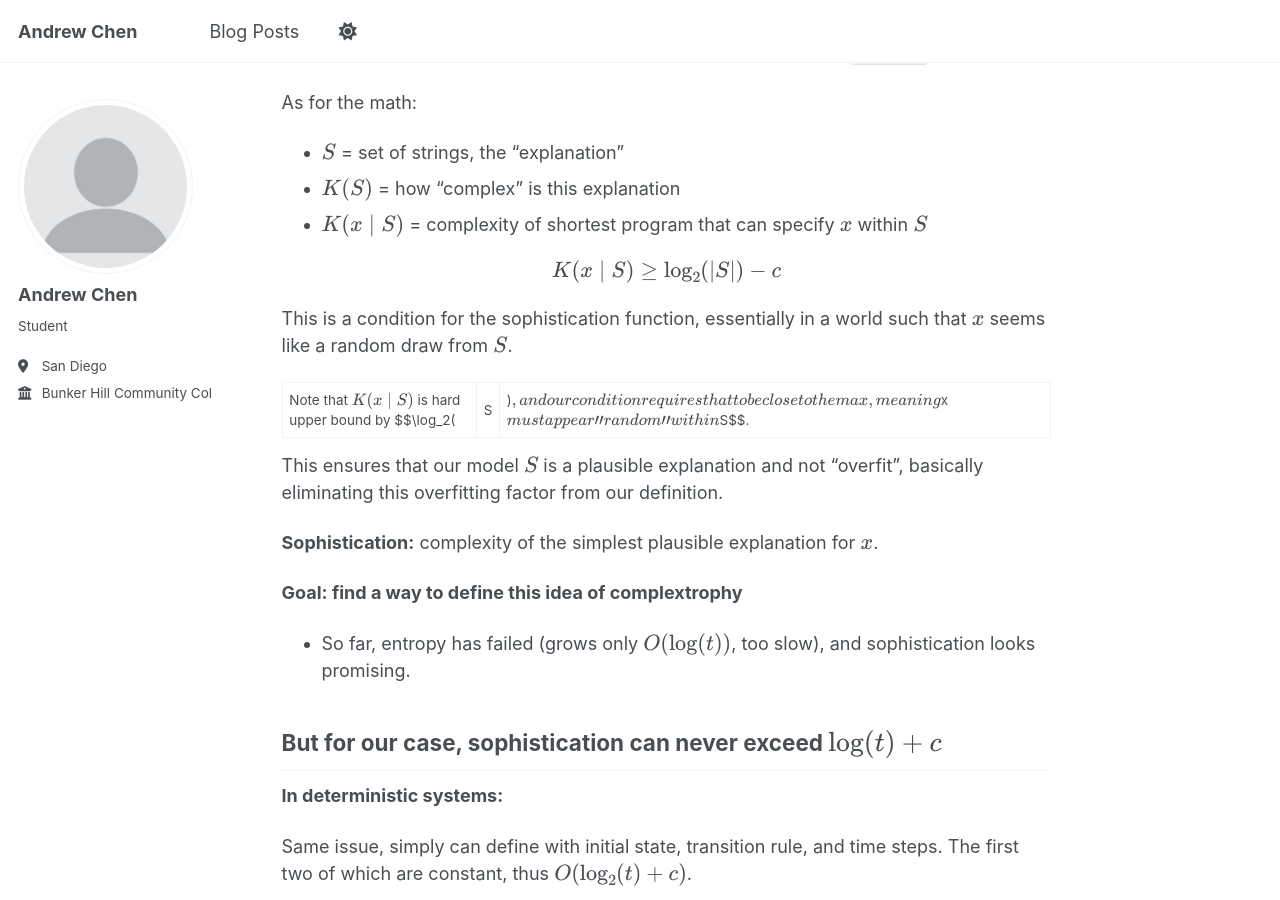
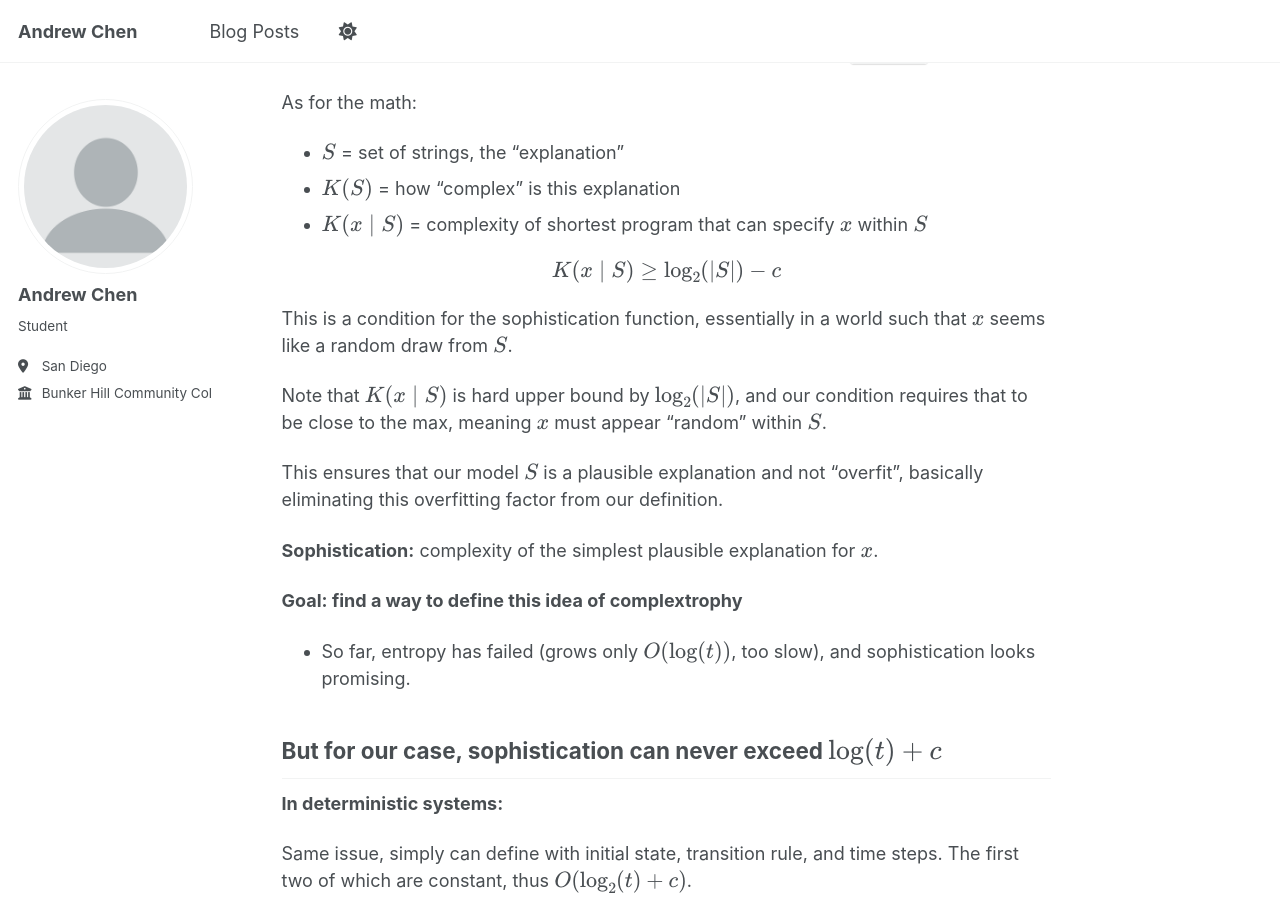
Before and after one commit to ajc-07/ajc-07.github.io, a Jekyll site: the page built from _posts/2026-04-29-complexodynamics.md, in a window 1280 px wide and 900 px high, scrolled down 2072 px. Built offline with Jekyll 4.4.1, drawn with Linux system fonts in a browser that asks for light colours; a script bundle is joined from its source files by our own code; library files that are not in the unit come from our copies.

Commit message:
Replace literal pipes with \vert in math blocks

```diff
--- a/_posts/2026-04-29-complexodynamics.md
+++ b/_posts/2026-04-29-complexodynamics.md
@@ -70,11 +70,11 @@ As for the math:
 - $$K(S)$$ = how "complex" is this explanation
 - $$K(x \mid S)$$ = complexity of shortest program that can specify $$x$$ within $$S$$
 
-$$K(x\mid S) \geq \log_2(|S|) - c$$
+$$K(x\mid S) \geq \log_2(\vert S \vert) - c$$
 
 This is a condition for the sophistication function, essentially in a world such that $$x$$ seems like a random draw from $$S$$.
 
-Note that $$K(x\mid S)$$ is hard upper bound by $$\log_2(|S|)$$, and our condition requires that to be close to the max, meaning $$x$$ must appear "random" within $$S$$.
+Note that $$K(x\mid S)$$ is hard upper bound by $$\log_2(\vert S \vert)$$, and our condition requires that to be close to the max, meaning $$x$$ must appear "random" within $$S$$.
 
 This ensures that our model $$S$$ is a plausible explanation and not "overfit", basically eliminating this overfitting factor from our definition.
 
```
